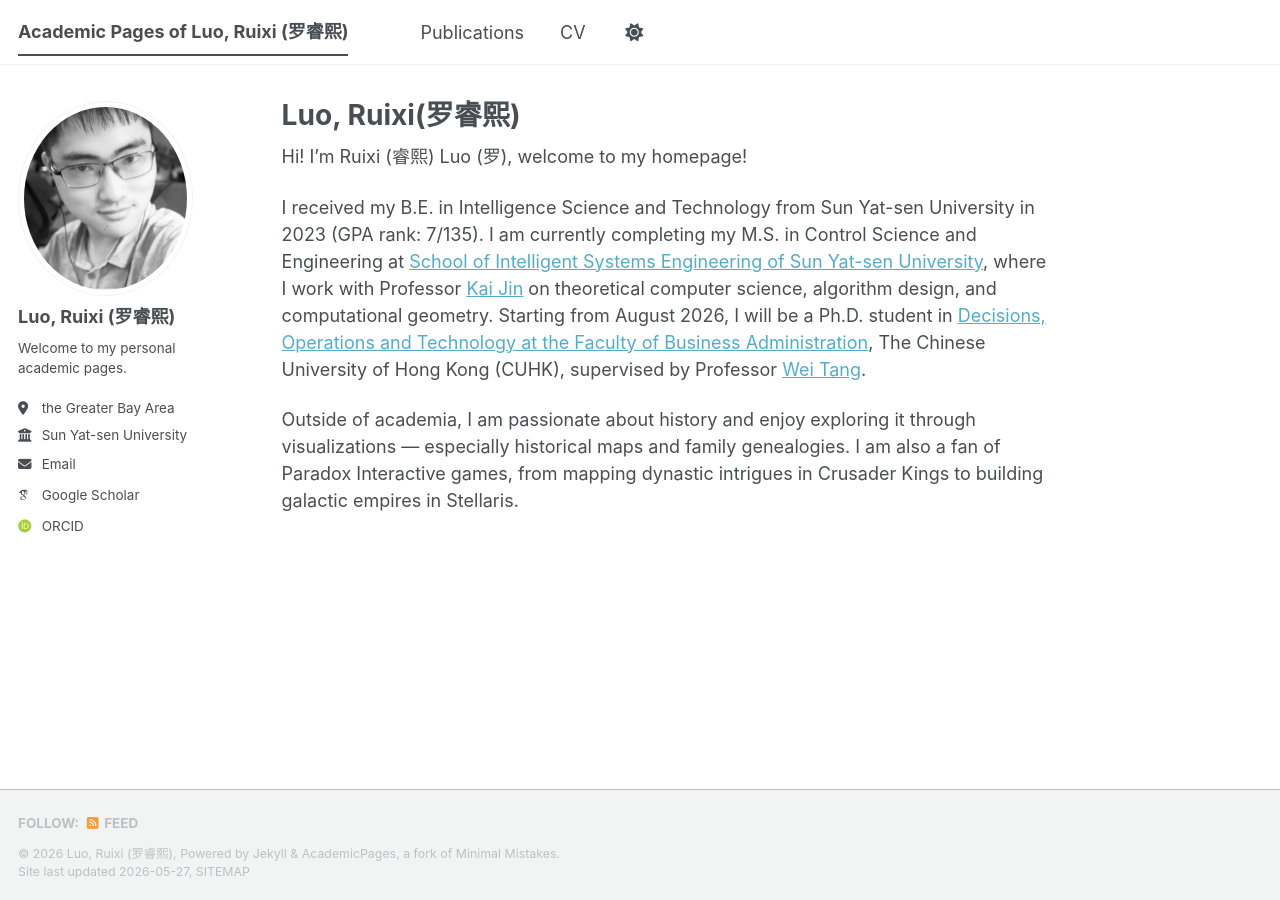
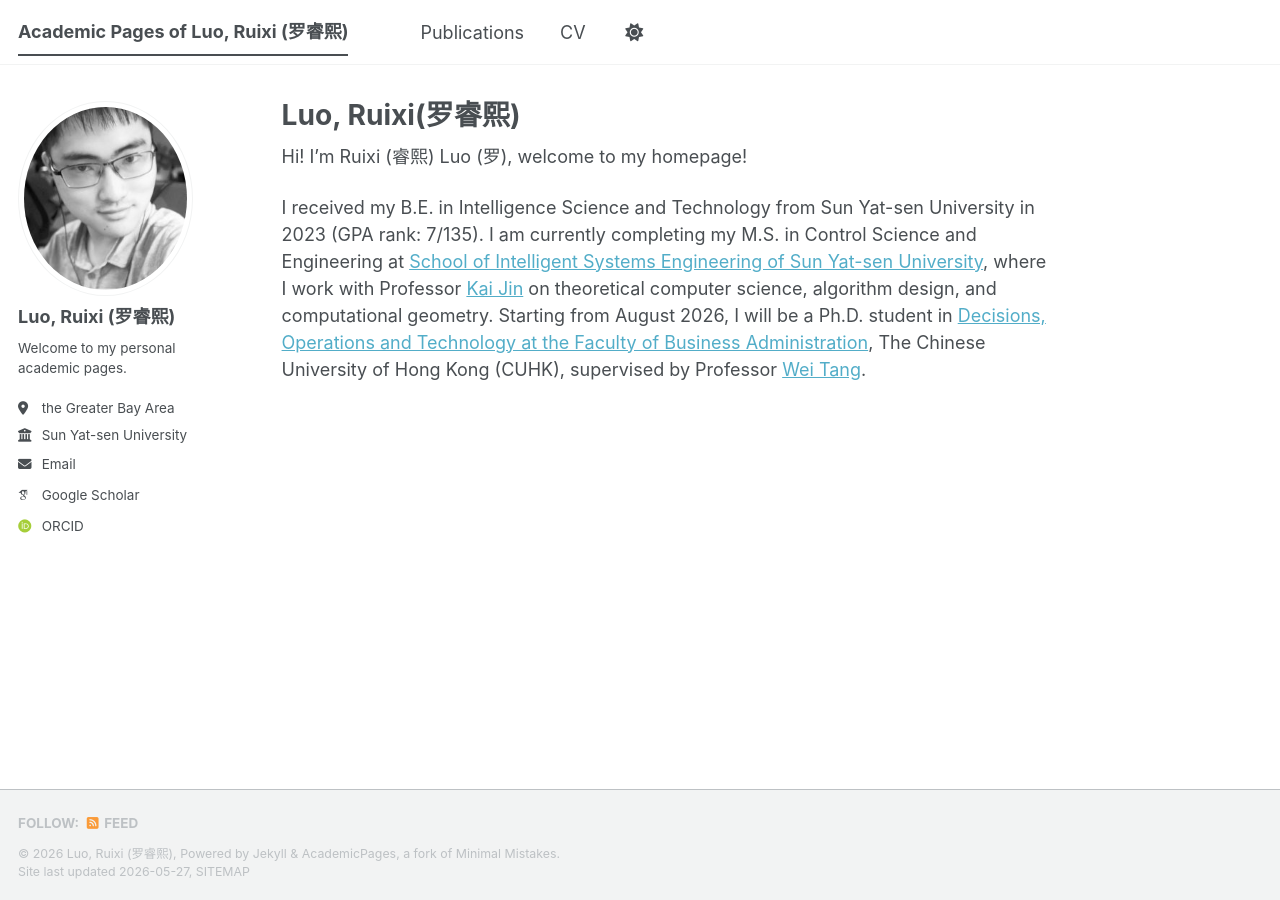
Before and after one commit to Ruixi-Luo/Ruixi-Luo.github.io, a Jekyll site: the page built from _pages/about.md, in a window 1280 px wide. Built offline with Jekyll 4.4.1, drawn with Linux system fonts in a browser that asks for light colours; some web fonts are replaced; a script bundle is joined from its source files by our own code; library files that are not in the unit come from our copies.

Commit message:
Update about.md

```diff
--- a/_pages/about.md
+++ b/_pages/about.md
@@ -10,5 +10,3 @@ redirect_from:
 Hi! I'm Ruixi (睿熙) Luo (罗), welcome to my homepage!
 
 I received my B.E. in Intelligence Science and Technology from Sun Yat-sen University in 2023 (GPA rank: 7/135). I am currently completing my M.S. in Control Science and Engineering at [School of Intelligent Systems Engineering of Sun Yat-sen University](https://ise.sysu.edu.cn/), where I work with Professor [Kai Jin](https://cscjjk.github.io) on theoretical computer science, algorithm design, and computational geometry. Starting from August 2026, I will be a Ph.D. student in [Decisions, Operations and Technology at the Faculty of Business Administration](https://www.bschool.cuhk.edu.hk/departments/decisions-operations-and-technology/), The Chinese University of Hong Kong (CUHK), supervised by Professor [Wei Tang](https://wtang.org/).
-
-Outside of academia, I am passionate about history and enjoy exploring it through visualizations — especially historical maps and family genealogies. I am also a fan of Paradox Interactive games, from mapping dynastic intrigues in Crusader Kings to building galactic empires in Stellaris.
```
